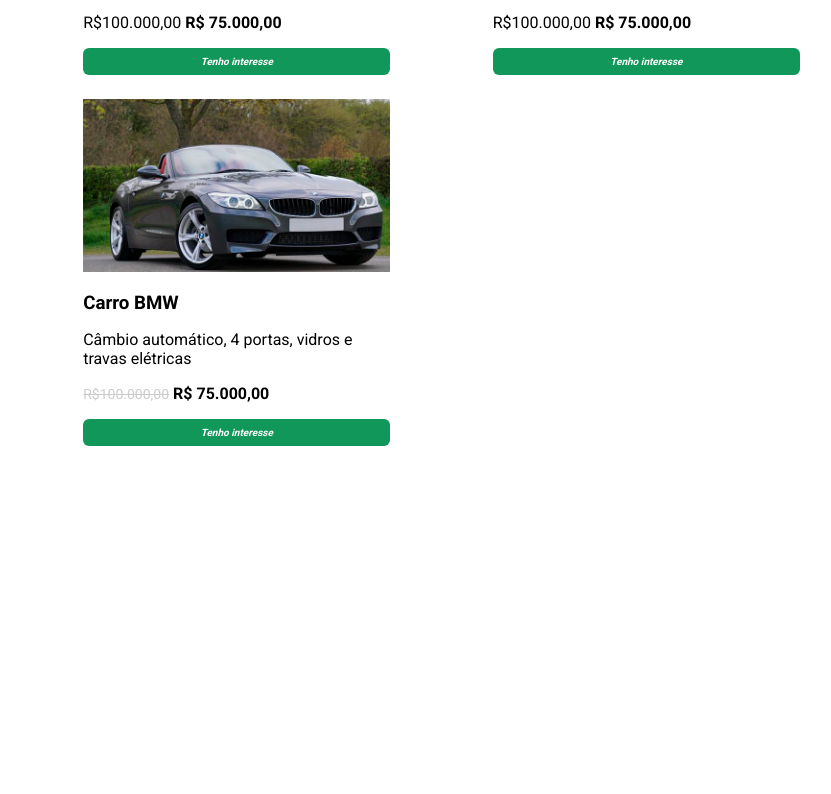
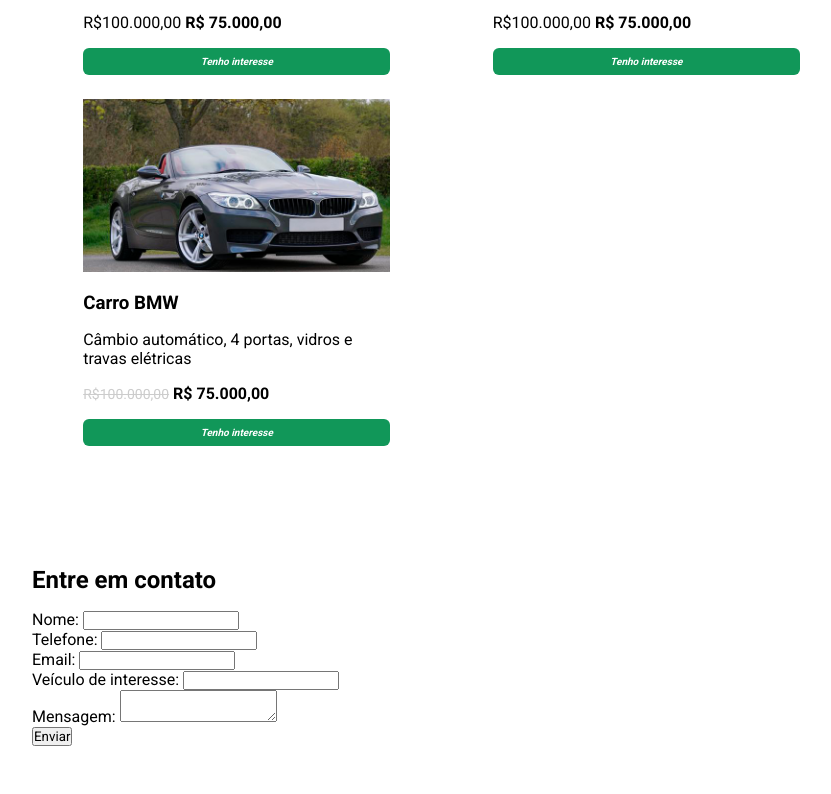
Before and after one commit to SaraMonique13/ebac-motors, a plain HTML site: page index.html in a window 1280 px wide. Shown: the part 2694-3488 px from the top of the page, without its empty margins (96-927 px from the left). Before the commit the page ends 3212 px from the top, so only its background shows below. Drawn offline with nearby package versions, Linux system fonts and the light colour scheme.

Commit message:
Update index.html

```diff
--- a/index.html
+++ b/index.html
@@ -191,6 +191,37 @@
             </ul>
         </div>
     </section>
+    <section>
+        <div class="container ">
+            <h2>Entre em contato</h2>
+            <form >
+                <div class="form-campo">
+                    <label for="inome">Nome:</label>
+                    <input type="text" name="nome" id="inome">
+                    </div>
+                    <div class="form-campo">
+                        <label for="itel">Telefone:</label>
+                        <input type="tel" name="tel" id="itel">
+                    </div>
+                    <div class="form-campo">
+                        <label for="iemail">Email:</label>
+                        <input type="email" name="email" id="iemail">
+                    </div>
+                    <div class="form-campo">
+                        <label for="interesse">Veículo de interesse:</label>
+                        <input type="text" name="v-interesse" id="interesse">
+                    </div>
+                    <div class="form-campo">
+                        <label for="imsg">Mensagem:</label>
+                        <textarea name="msg" id="imsg"></textarea>
+                    </div>
+                    <div>
+                        <button type="submit">Enviar</button>
+                    </div>
+                </div>
+            </form>
+        </div>
+    </section>
 
     <!--slick carousel link do jquery e javaScript
     adiciona https:
```
